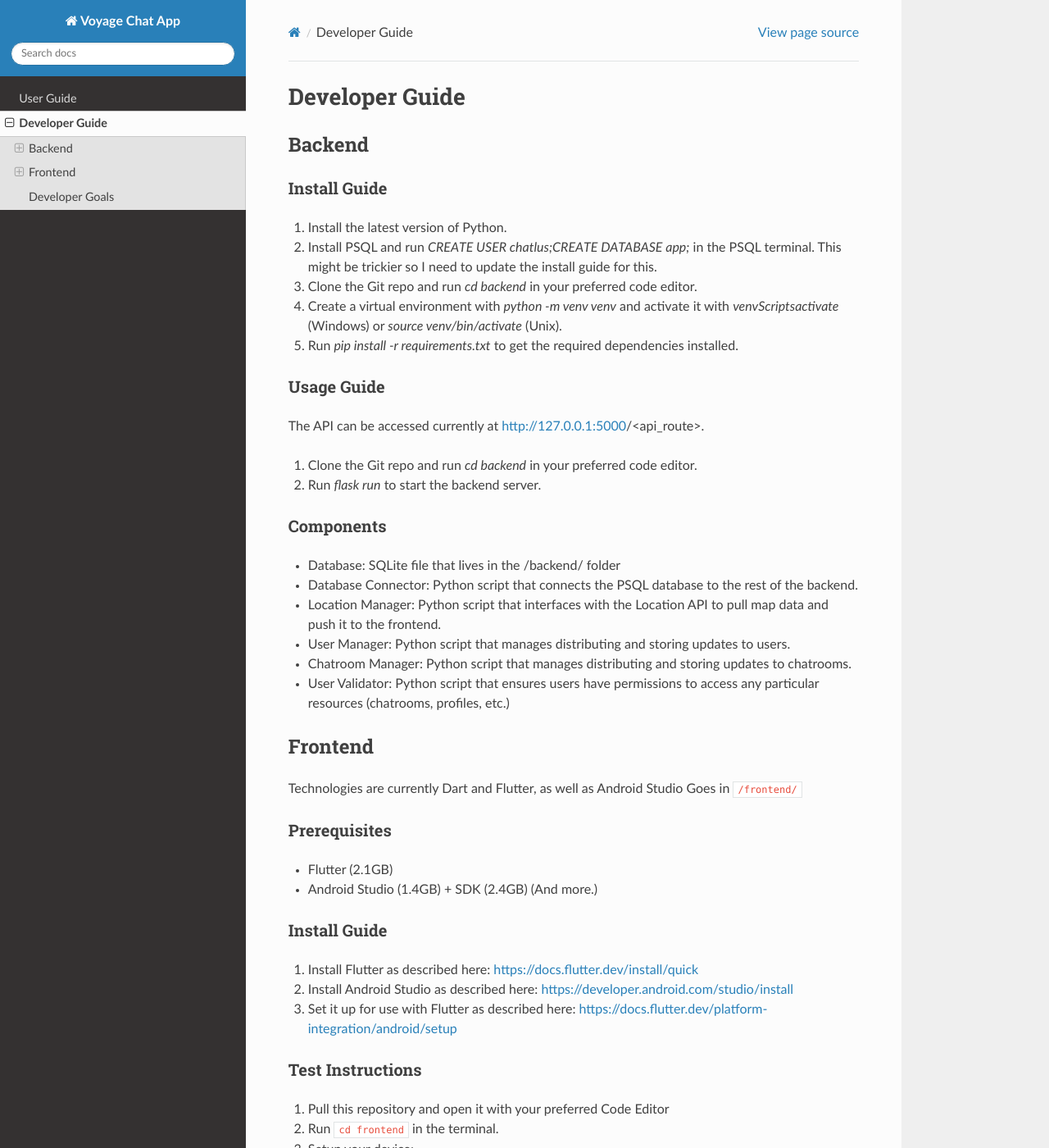
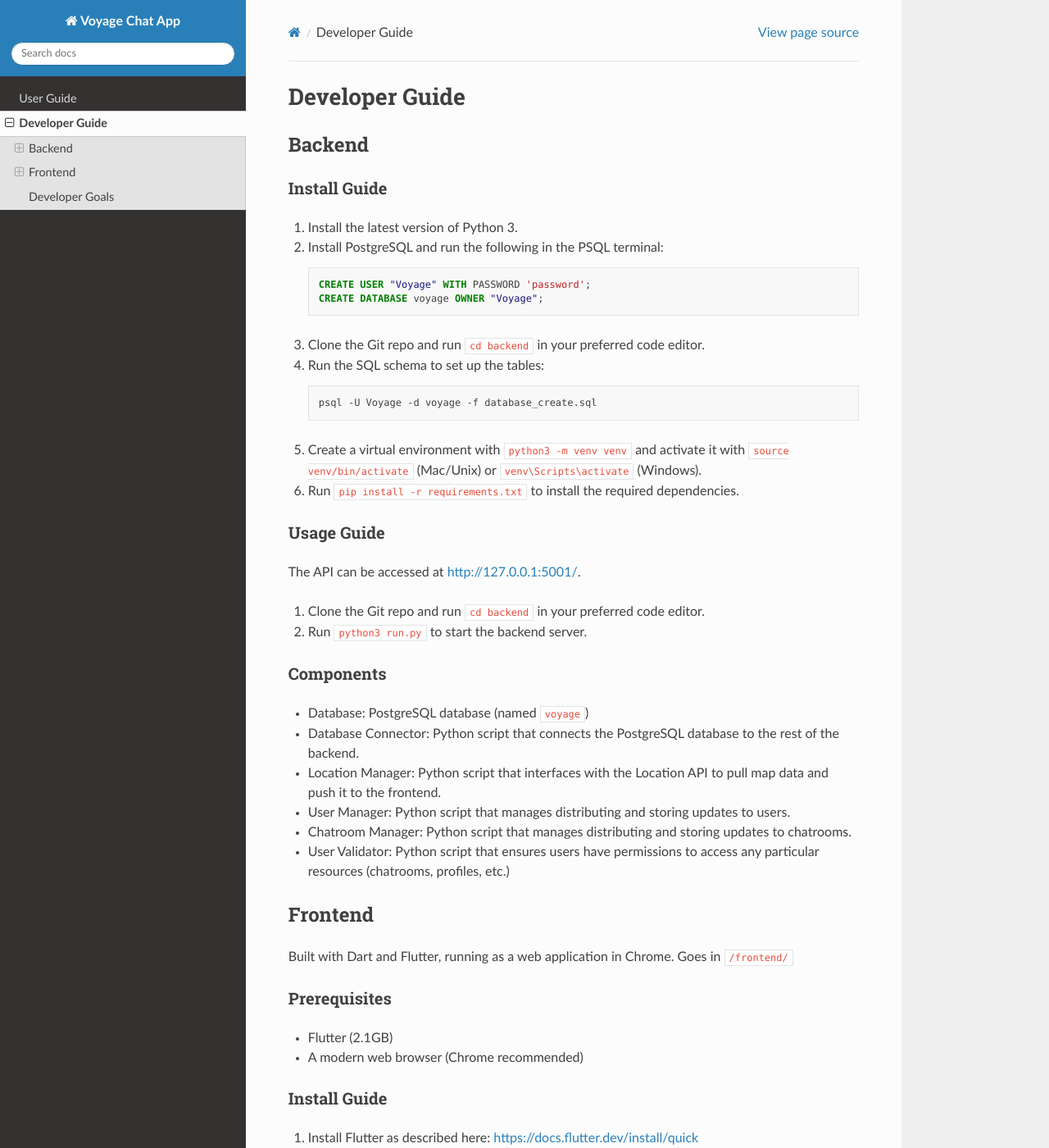
Before and after one commit to Voyage-local-chat-group/voyage-local-chat-group, a Sphinx documentation site: the page built from docs/source/development.rst, in a window 1280 px wide and 1400 px high. Shown: the whole window at 82% size. Built offline with Sphinx 7.4.7 and the Read the Docs theme 3.1.0, drawn with Linux system fonts in a browser that asks for light colours; some of the changed text lies outside the part shown.

Commit message:
update developer guide: fix DB name, port, tech stack

```diff
--- a/docs/source/development.rst
+++ b/docs/source/development.rst
@@ -9,76 +9,82 @@ Backend
 Install Guide
 ^^^^^^^^^^^^^
 
-1. Install the latest version of Python.
-2. Install PSQL and run `CREATE USER chatlus;CREATE DATABASE app;` in the PSQL terminal. This might be trickier so I need to update the install guide for this.
-3. Clone the Git repo and run `cd backend` in your preferred code editor.
-4. Create a virtual environment with `python -m venv venv` and activate it with `venv\Scripts\activate` (Windows) or `source venv/bin/activate` (Unix).
-5. Run `pip install -r requirements.txt` to get the required dependencies installed.
+1. Install the latest version of Python 3.
+2. Install PostgreSQL and run the following in the PSQL terminal:
+
+   .. code-block:: sql
+
+      CREATE USER "Voyage" WITH PASSWORD 'password';
+      CREATE DATABASE voyage OWNER "Voyage";
+
+3. Clone the Git repo and run ``cd backend`` in your preferred code editor.
+4. Run the SQL schema to set up the tables:
+
+   .. code-block:: bash
+
+      psql -U Voyage -d voyage -f database_create.sql
+
+5. Create a virtual environment with ``python3 -m venv venv`` and activate it with ``source venv/bin/activate`` (Mac/Unix) or ``venv\Scripts\activate`` (Windows).
+6. Run ``pip install -r requirements.txt`` to install the required dependencies.
 
 ^^^^^^^^^^^^^
 Usage Guide
 ^^^^^^^^^^^^^
 
-The API can be accessed currently at http://127.0.0.1:5000/<api_route>.
+The API can be accessed at http://127.0.0.1:5001/.
 
-1. Clone the Git repo and run `cd backend` in your preferred code editor.
-2. Run `flask run` to start the backend server.
+1. Clone the Git repo and run ``cd backend`` in your preferred code editor.
+2. Run ``python3 run.py`` to start the backend server.
 
 ^^^^^^^^^^^^^
 Components
 ^^^^^^^^^^^^^
-- Database: SQLite file that lives in the /backend/ folder
-- Database Connector: Python script that connects the PSQL database to the rest of the backend.
+
+- Database: PostgreSQL database (named ``voyage``)
+- Database Connector: Python script that connects the PostgreSQL database to the rest of the backend.
 - Location Manager: Python script that interfaces with the Location API to pull map data and push it to the frontend.
 - User Manager: Python script that manages distributing and storing updates to users.
 - Chatroom Manager: Python script that manages distributing and storing updates to chatrooms.
 - User Validator: Python script that ensures users have permissions to access any particular resources (chatrooms, profiles, etc.)
 
-
 .. _frontend:
 Frontend
 --------
 
-Technologies are currently Dart and Flutter, as well as Android Studio Goes in ``/frontend/``
+Built with Dart and Flutter, running as a web application in Chrome. Goes in ``/frontend/``
 
 ^^^^^^^^^^^^^
 Prerequisites
 ^^^^^^^^^^^^^
 
 - Flutter (2.1GB)
-- Android Studio (1.4GB) + SDK (2.4GB) (And more.)
+- A modern web browser (Chrome recommended)
 
 ^^^^^^^^^^^^^
 Install Guide
 ^^^^^^^^^^^^^
 
 1. Install Flutter as described here: https://docs.flutter.dev/install/quick
-2. Install Android Studio as described here: https://developer.android.com/studio/install
-3. Set it up for use with Flutter as described here: https://docs.flutter.dev/platform-integration/android/setup
+2. Enable Flutter web support by running ``flutter config --enable-web``
 
 ^^^^^^^^^^^^^
 Test Instructions
 ^^^^^^^^^^^^^
 
-1. Pull this repository and open it with your preferred Code Editor
+1. Pull this repository and open it with your preferred code editor.
 2. Run ``cd frontend`` in the terminal.
-3. Setup your device:
-
-* Run ``flutter emulators --launch [Emulator_Name]`` to launch your Android Emulator
-* Run ``???`` to connect to your actual phone.
-
-4. Run ``flutter run`` in the terminal to open your Android Emulator/Device and run the app.
+3. Run ``flutter run -d chrome`` to launch the app in Chrome.
 
 ^^^^^^^^^^^^^
 Build Instructions
 ^^^^^^^^^^^^^
 
-1. Pull this repository and open it with your preferred Code Editor
+1. Pull this repository and open it with your preferred code editor.
 2. Run ``cd frontend`` in the terminal.
-3. Run ``flutter build`` in the terminal to compile app.
-
+3. Run ``flutter build web`` to compile the app for web.
 
 .. _goals:
 Developer Goals
 ---------------
+
 Scope of the project is to produce an application (and accompanying backend) that covers all possible User and System requirements as listed in Coursework Item 1.
```
